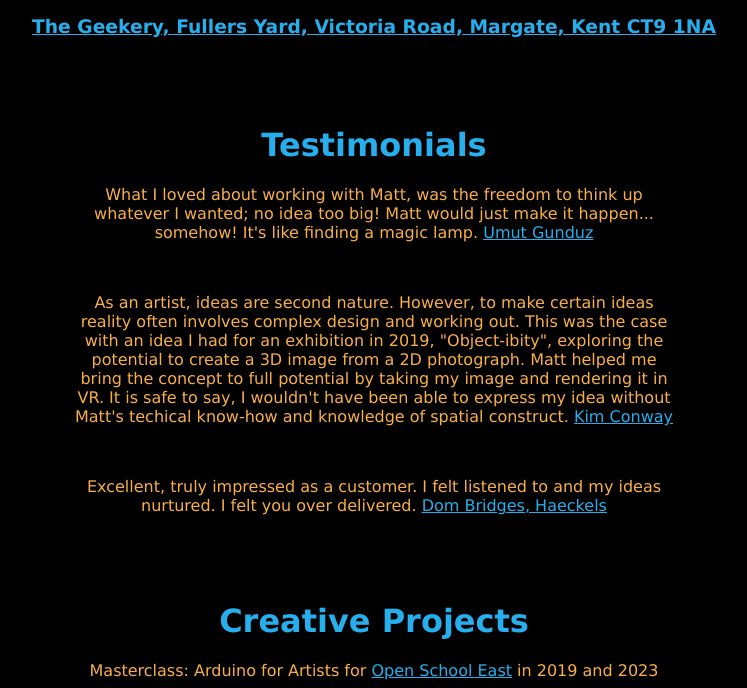
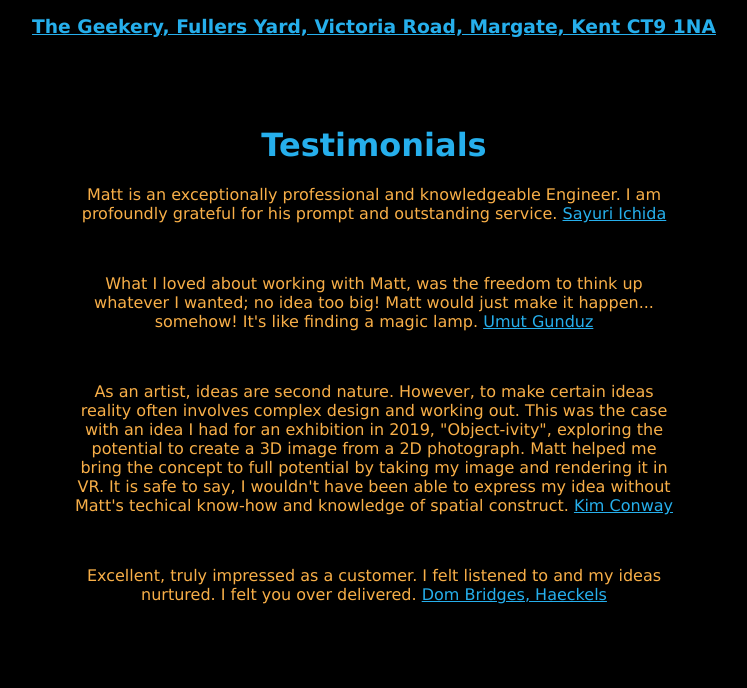
Before and after one commit to workingmatt/chanzachanzowebpage, a website: page index.html in a window 1280 px wide. Shown: the part 676-1364 px from the top of the page, without its empty margins (266-1013 px from the left). Drawn offline with Linux system fonts and the light colour scheme.

Commit message:
Added Sayuri's testimonial

```diff
--- a/index.html
+++ b/index.html
@@ -55,9 +55,11 @@
 	<div class="col-1"></div>
 	<div class="col-2">
 		<h1>Testimonials</h1>
+		<p>Matt is an exceptionally professional and knowledgeable Engineer. I am profoundly grateful for his prompt and outstanding service. <a href="https://www.sayuriichida.com/">Sayuri Ichida</a></p>
+		<br>
 		<p>What I loved about working with Matt, was the freedom to think up whatever I wanted; no idea too big! Matt would just make it happen... somehow! It's like finding a magic lamp. <a href="https://cargocollective.com/umutgunduzworks">Umut Gunduz</a></p>
 		<br>
-		<p>As an artist, ideas are second nature. However, to make certain ideas reality often involves complex design and working out. This was the case with an idea I had for an exhibition in 2019, "Object-ibity", exploring the potential to create a 3D image from a 2D photograph. Matt helped me bring the concept to full potential by taking my image and rendering it in VR. It is safe to say, I wouldn't have been able to express my idea without Matt's techical know-how and knowledge of spatial construct. <a href="https://kimconway.wordpress.com/about-me/">Kim Conway</a></p>
+		<p>As an artist, ideas are second nature. However, to make certain ideas reality often involves complex design and working out. This was the case with an idea I had for an exhibition in 2019, "Object-ivity", exploring the potential to create a 3D image from a 2D photograph. Matt helped me bring the concept to full potential by taking my image and rendering it in VR. It is safe to say, I wouldn't have been able to express my idea without Matt's techical know-how and knowledge of spatial construct. <a href="https://kimconway.wordpress.com/about-me/">Kim Conway</a></p>
 		<br>
 		<p>Excellent, truly impressed as a customer. I felt listened to and my ideas nurtured. I felt you over delivered. <a href="https://www.linkedin.com/in/dom-bridges-31929ba9">Dom Bridges, Haeckels</a></p>
 	</div>
```
